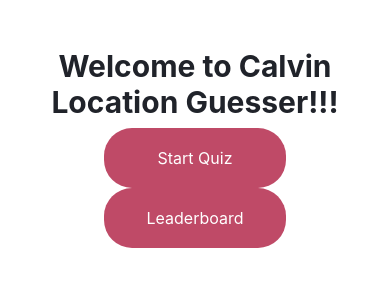
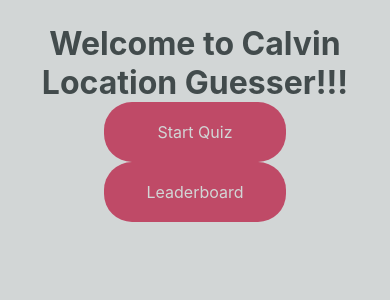
Before and after one commit to cs262-TheBTeam/Client, a React Native app: screen /home in a window 390 px wide. Shown: the top 300 px of the page. Built offline with nearby package versions, Linux system fonts and the light colour scheme.

Commit message:
update font styles

```diff
--- a/styles/global.js
+++ b/styles/global.js
@@ -13,17 +13,19 @@ export const globalStyles = StyleSheet.create({
     container: {
         flex: 1,
         padding: 24,
-        backgroundColor: '#fff',
+        backgroundColor: '#D2D6D6',
     },
     title: {
-        marginTop: 16,
-        paddingVertical: 8,
-        color: "#20232a",
+        color: "#424B4C",
         textAlign: "center",
-        fontSize: 30,
+        fontSize: 32,
         fontWeight: "bold"
     },
 
+    text: {
+        color: "#424B4C",
+        fontSize: 16,
+    },
 
     button: {
         backgroundColor: "#bf4a67",
@@ -36,7 +38,7 @@ export const globalStyles = StyleSheet.create({
     },
 
     buttonText: {
-        color: "#fff",
+        color: "#D2D6D6",
         fontSize: 16,
     },
 
```
